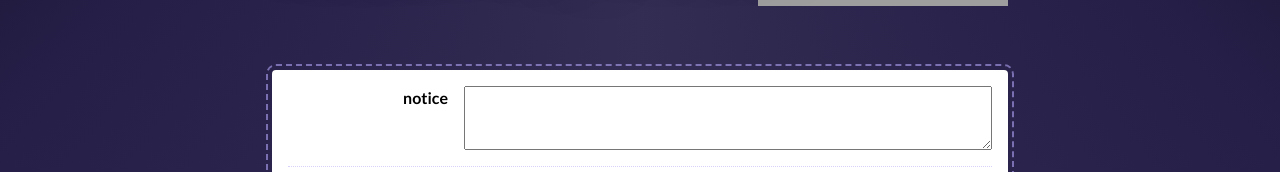
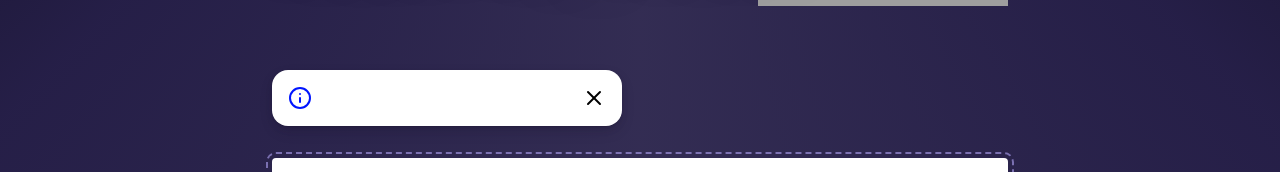
Before and after one commit to jason-mcdermott/project-toast, a React (Vite) app: page / in a window 1280 px wide. Both pictures are taken after a click on the button "Pop Toast!". Shown: the part 358-530 px from the top of the page. Built offline with nearby package versions, Linux system fonts and the light colour scheme; grey boxes are pictures that could not be loaded.

Commit message:
exercise two acceptance criteria

```diff
--- a/src/components/Toast/Toast.js
+++ b/src/components/Toast/Toast.js
@@ -18,16 +18,16 @@ const ICONS_BY_VARIANT = {
   error: AlertOctagon,
 };
 
-function Toast() {
+function Toast({ variant, handleDismiss, children }) {
+  const Icon = ICONS_BY_VARIANT[variant];
+
   return (
-    <div className={`${styles.toast} ${styles.notice}`}>
+    <div className={`${styles.toast} ${styles[variant]}`}>
       <div className={styles.iconContainer}>
-        <Info size={24} />
+        <Icon size={24} />
       </div>
-      <p className={styles.content}>
-        16 photos have been uploaded
-      </p>
-      <button className={styles.closeButton}>
+      <p className={styles.content}>{children}</p>
+      <button className={styles.closeButton} onClick={handleDismiss}>
         <X size={24} />
         <VisuallyHidden>Dismiss message</VisuallyHidden>
       </button>
--- a/src/components/ToastPlayground/ToastPlayground.js
+++ b/src/components/ToastPlayground/ToastPlayground.js
@@ -1,6 +1,7 @@
 import React, { useState } from 'react';
 
 import Button from '../Button';
+import Toast from '../Toast';
 
 import styles from './ToastPlayground.module.css';
 
@@ -8,6 +9,8 @@ const VARIANT_OPTIONS = ['notice', 'warning', 'success', 'error'];
 
 function ToastPlayground() {
   const [currentOption, setCurrentOption] = useState(VARIANT_OPTIONS[0]);
+  const [enteredText, setEnteredText] = useState('');
+  const [isVisible, setIsVisible] = useState(false);
 
   return (
     <div className={styles.wrapper}>
@@ -15,6 +18,16 @@ function ToastPlayground() {
         <img alt="Cute toast mascot" src="/toast.png" />
         <h1>Toast Playground</h1>
       </header>
+
+      {isVisible && (
+        <Toast
+          variant={currentOption}
+          isVisible={isVisible}
+          handleDismiss={() => setIsVisible(false)}
+        >
+          {enteredText}
+        </Toast>
+      )}
 
       <div className={styles.controlsWrapper}>
         <div className={styles.row}>
@@ -26,7 +39,14 @@ function ToastPlayground() {
             {currentOption}
           </label>
           <div className={styles.inputWrapper}>
-            <textarea id="message" className={styles.messageInput} />
+            <textarea
+              id="message"
+              className={styles.messageInput}
+              value={enteredText}
+              onChange={(event) => {
+                setEnteredText(event.target.value);
+              }}
+            />
           </div>
         </div>
 
@@ -54,7 +74,7 @@ function ToastPlayground() {
         <div className={styles.row}>
           <div className={styles.label} />
           <div className={`${styles.inputWrapper} ${styles.radioWrapper}`}>
-            <Button>Pop Toast!</Button>
+            <Button onClick={() => setIsVisible(true)}>Pop Toast!</Button>
           </div>
         </div>
       </div>
```
